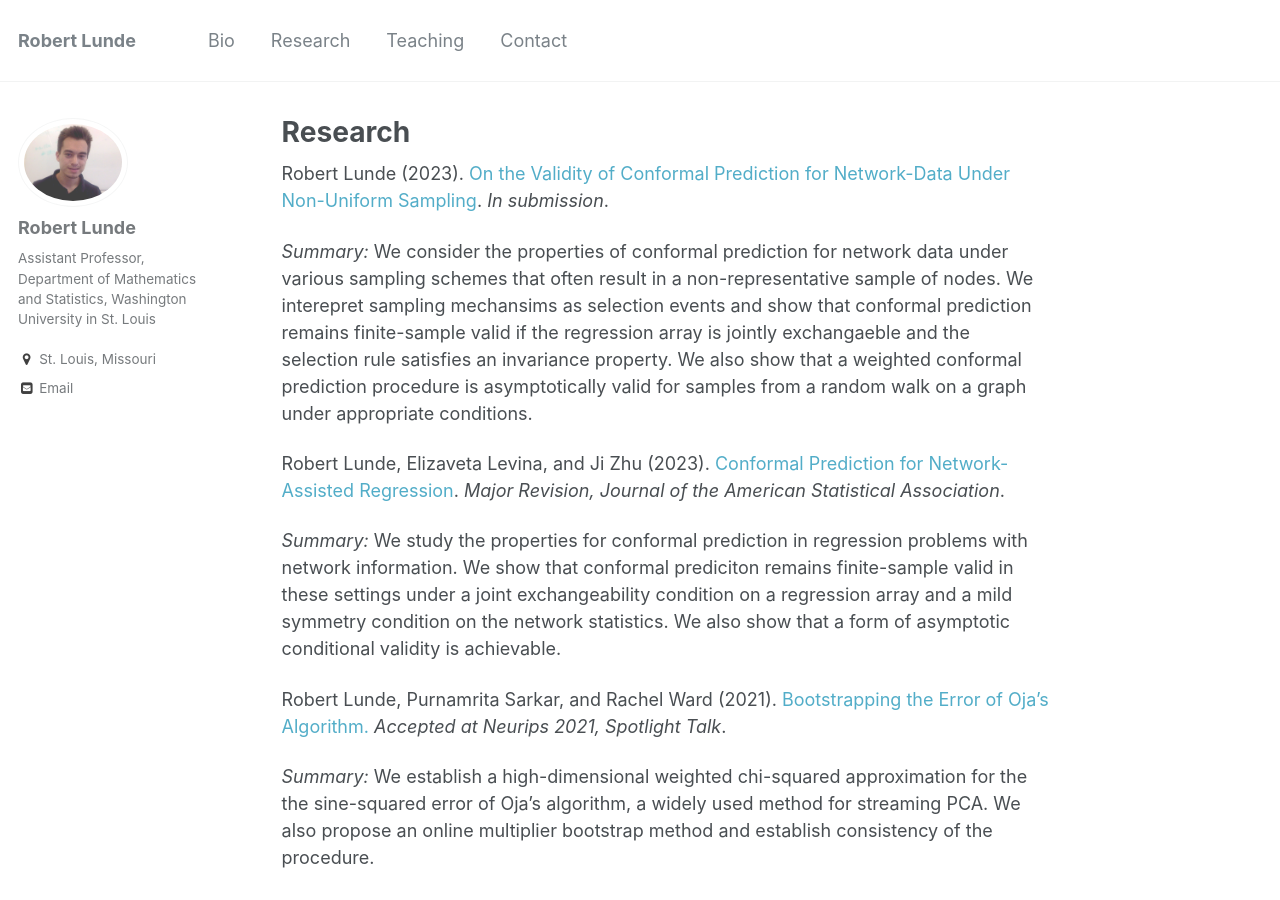
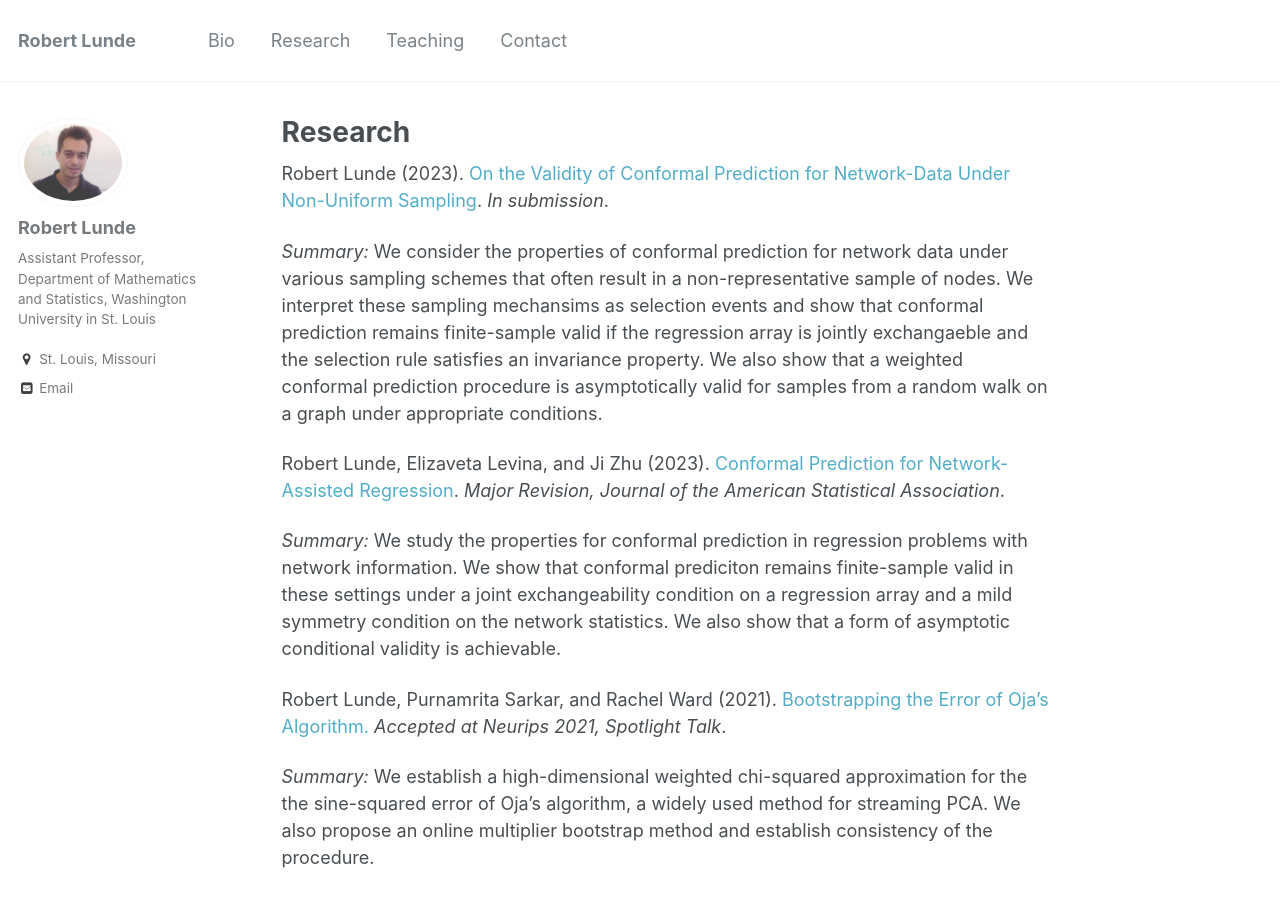
Before and after one commit to rslunde/rslunde.github.io, a Jekyll site: the page built from _pages/research.md, in a window 1280 px wide and 900 px high. Built offline with Jekyll 4.4.1, drawn with Linux system fonts in a browser that asks for light colours.

Commit message:
Update research.md

```diff
--- a/_pages/research.md
+++ b/_pages/research.md
@@ -7,7 +7,7 @@
 Robert Lunde (2023). [On the Validity of Conformal Prediction for Network-Data Under Non-Uniform Sampling](https://arxiv.org/abs/2306.07252). <i>In submission</i>.
 
 <i>Summary:</i>
-We consider the properties of conformal prediction for network data under various sampling schemes that often result in a non-representative sample of nodes.  We interepret sampling mechansims as selection events and show that conformal prediction remains finite-sample valid if the regression array is jointly exchangaeble and the selection rule satisfies an invariance property.  We also show that a weighted conformal prediction procedure is asymptotically valid for samples from a random walk on a graph under appropriate conditions.
+We consider the properties of conformal prediction for network data under various sampling schemes that often result in a non-representative sample of nodes.  We interpret these sampling mechansims as selection events and show that conformal prediction remains finite-sample valid if the regression array is jointly exchangaeble and the selection rule satisfies an invariance property.  We also show that a weighted conformal prediction procedure is asymptotically valid for samples from a random walk on a graph under appropriate conditions.
 
 
 Robert Lunde, Elizaveta Levina, and Ji Zhu (2023). [Conformal Prediction for Network-Assisted Regression](https://arxiv.org/abs/2302.10095). <i>Major Revision, Journal of the American Statistical Association</i>.
```
